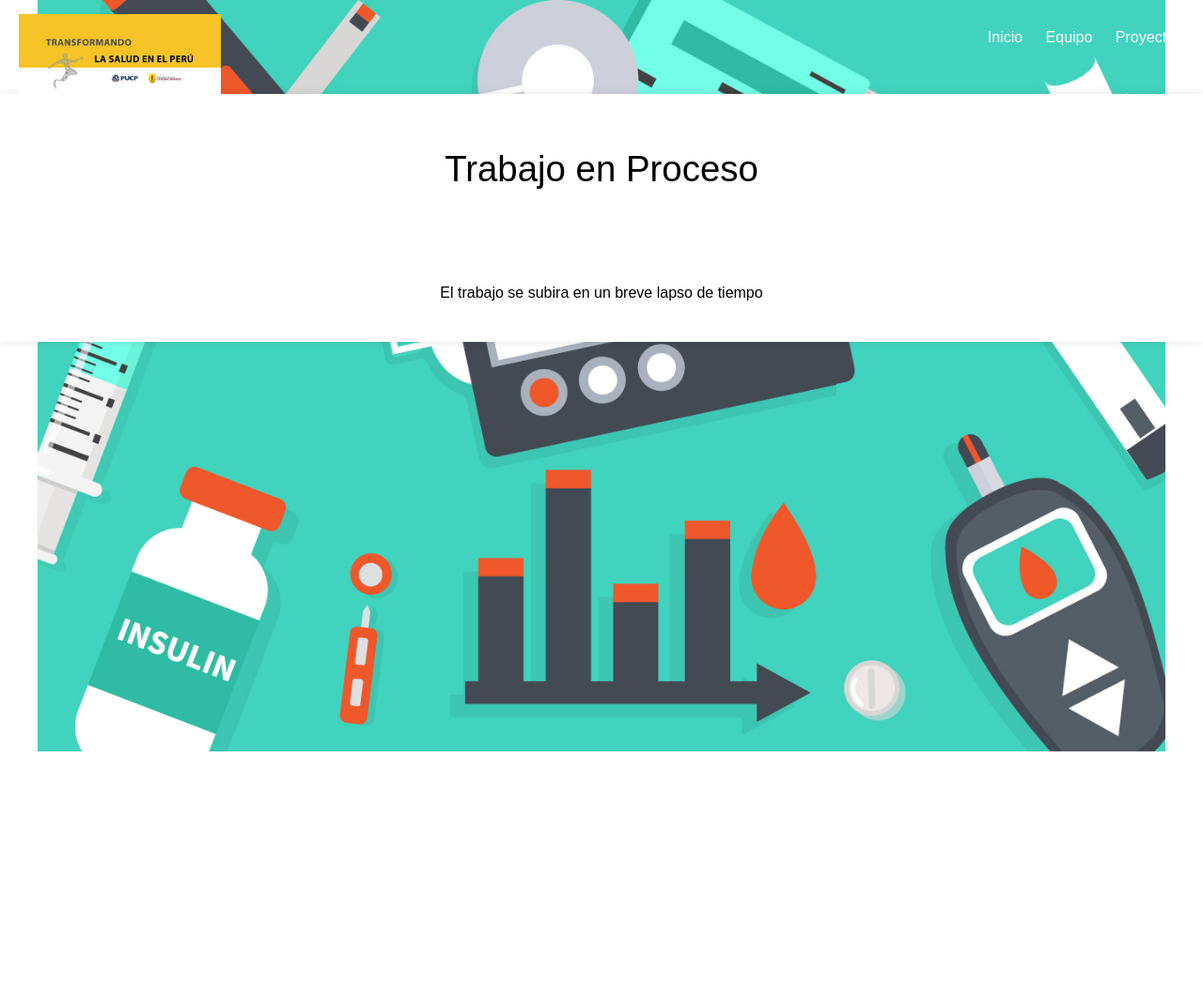
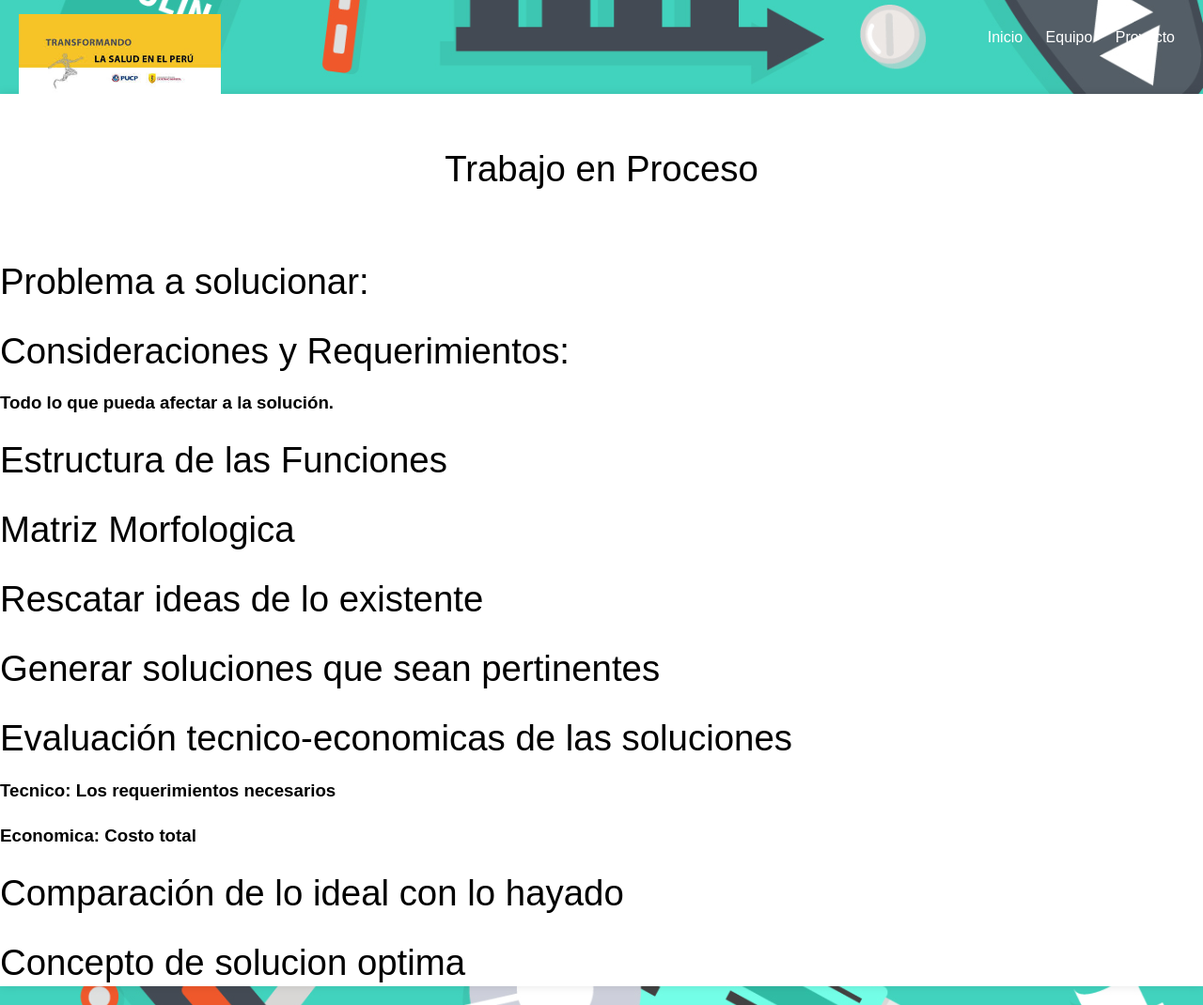
Before and after one commit to Grupo2-miercoles11-13/ProcesosdeInnovacion, a plain HTML site: page avance2.html in a window 1280 px wide. Shown: the whole page at 94% size. Before the commit the page ends 800 px from the top, so only its background shows below. Drawn offline with Linux system fonts and the light colour scheme.

Commit message:
Update Avance 2

```diff
--- a/avance2.html
+++ b/avance2.html
@@ -21,8 +21,28 @@
     <!------------Contenido--------------->
      <section id="main-content">
          <header><h1>Trabajo en Proceso</h1></header>
-         <div class="content">
-             El trabajo se subira en un breve lapso de tiempo
+         <div class="content1">
+             <h1 id="align">Problema a solucionar:</h1>
+             <p></p>
+             <h1 id="align">Consideraciones y Requerimientos:</h1>
+             <h3>Todo lo que pueda afectar a la solución.</h3>
+             <p></p>
+             <h1 id="align">Estructura de las Funciones</h1>
+             <p></p>
+             <h1 id="align">Matriz Morfologica</h1>
+             <p></p>
+             <h1 id="align">Rescatar ideas de lo existente</h1>
+             <p></p>
+             <h1 id="align">Generar soluciones que sean pertinentes</h1>
+             <p></p>
+             <h1 id="align">Evaluación tecnico-economicas de las soluciones</h1>
+             <h3>Tecnico: Los requerimientos necesarios</h3>
+                 <p></p>
+                 <h3>Economica: Costo total</h3>
+             <p></p>
+             <h1 id="align">Comparación de lo ideal con lo hayado</h1>
+             <p></p>
+             <h1 id="align">Concepto de solucion optima</h1>
          </div>
-          </section>
+    </section>
     <!----------------Pie de Pagina---------------->
--- a/style.css
+++ b/style.css
@@ -299,3 +299,9 @@ h2{
     width: 60%;
     height: auto;
 }
+.content1{
+    text-align: justify;
+}
+#align{
+    text-align: justify;
+}
--- a/style1.css
+++ b/style1.css
@@ -20,14 +20,14 @@ p{
     height: auto;
 }
 #main-header{
-    background: #333;
-    color: white ;
+    background: rgba(82, 79, 79, 0);
+    color: black;
     height: 80px;
 
 	width: 100%; /* hacemos que la cabecera ocupe el ancho completo de la página */
 	left: 0; /* Posicionamos la cabecera al lado izquierdo */
 	top: 0; /* Posicionamos la cabecera pegada arriba */
-	position: fixed; /* Hacemos que la cabecera tenga una posición fija */
+	position: absolute; /* Hacemos que la cabecera tenga una posición fija */
 }
 #main-header a{
     color: white;
@@ -121,7 +121,8 @@ nav{
 		margin: 0;
 }
 body {
-	margin: 0;
+    background-image: url(back.jpg);
+    margin: 0;
 	padding: 0;
 	font-family: sans-serif;
 	font-size: 1em;
```
